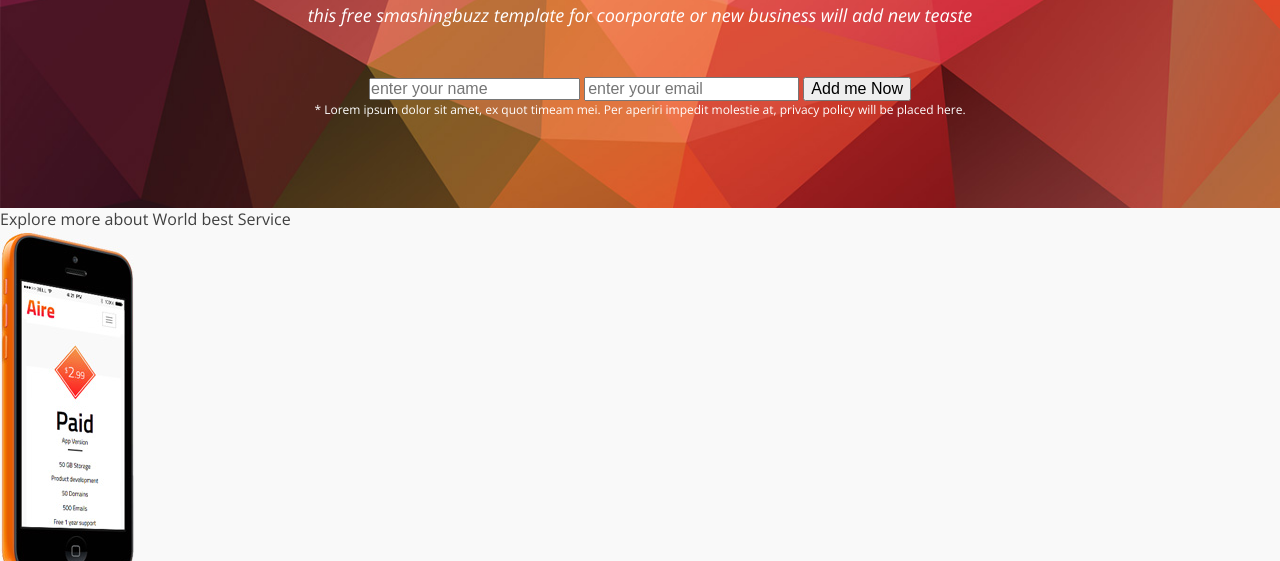
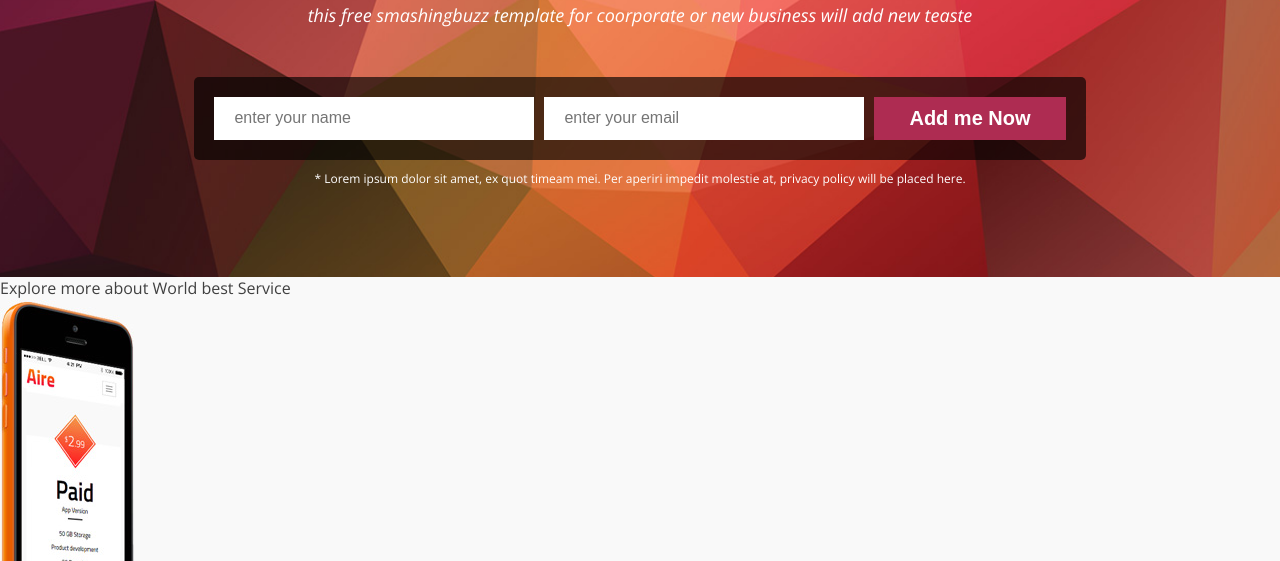
Before and after one commit to rudgy/Site1, a plain HTML site: page index.html in a window 1280 px wide. Shown: the part 239-800 px from the top of the page. Drawn offline with nearby package versions, Linux system fonts and the light colour scheme.

Commit message:
Форма
Стилизовал форму для подписки, внес правки в раметку.

```diff
--- a/index.html
+++ b/index.html
@@ -19,9 +19,8 @@
                     <input type="email" name="email" placeholder="enter your email">
                     <input type="submit" value="Add me Now">
                 </form>
-
-                <p>* Lorem ipsum dolor sit amet, ex quot timeam mei. Per aperiri impedit molestie at, privacy policy will be placed here.</p>
             </div>
+            <p>* Lorem ipsum dolor sit amet, ex quot timeam mei. Per aperiri impedit molestie at, privacy policy will be placed here.</p>
         </header>
 
         <section>
@@ -31,11 +30,13 @@
                 <p>Probatus cotidieque mea ad, eu ornatus percipit sententiae usu. Ei pri velit aeque, ne quaeque vivendum praesent sea. Ea quo modo saperet reprimique, in sed oporteat splendide, an per causae nonumes sensibus. Vis ullamcorper instructior te. Tempor corpora definitiones ne mea, in cum tale summo bonorum. Ea duo quem quodsi animal, et brute quodsi euripidis usu. Ei pri velit aeque, ne quaeque vivendum praesent sea. Ea quo modo saperet reprimique, in sed oporteat splendide, an per causae nonumes sensibus. Ea quo modo saperet reprimique, in sed oporteat splendide, an per causae nonumes sensibus.</p>
                 <p>Probatus cotidieque mea ad, eu ornatus percipit sententiae usu. Ei pri velit aeque, ne quaeque vivendum praesent sea. Ea quo modo saperet reprimique, in sed oporteat splendide, an per causae nonumes sensibus. Vis ullamcorper instructior te. Tempor corpora definitiones ne mea, in cum tale summo bonorum. Ea duo quem quodsi animal, et brute quodsi euripidis usu. Ei pri velit aeque, ne quaeque vivendum praesent sea. Ea quo modo saperet reprimique, in sed oporteat splendide, an per causae nonumes sensibus. Ea quo modo saperet reprimique, in sed oporteat splendide, an per causae nonumes sensibus.</p>
             </article>
-             <form action="" method="post">
+            <div class="subscribe">
+                <form action="" method="post">
                     <input type="text" name="name" placeholder="enter your name">
                     <input type="email" name="email" placeholder="enter your email">
                     <input type="submit" value="Add me Now">
                 </form>
+            </div>
         </section>
 
     </body>
--- a/style/style.css
+++ b/style/style.css
@@ -21,3 +21,38 @@ header h3{
 header p{
     font-size: 0.75em;
 }
+
+.subscribe{
+    background: rgba(0,0,0,0.65);
+    display: table;
+    padding: 20px;
+    margin: 0 auto 10px auto;
+    border-radius: 5px;
+}
+
+.subscribe input{
+    float: left;
+}
+
+.subscribe input[type="text"], .subscribe input[type="email"]{
+    padding:0;
+    border: none;
+    width: 320px;
+    margin-right: 10px;
+    font-family: 'Open Sans' sans-serif;
+    font-size: 1em;
+    padding: 12px 20px 13px 20px;
+    box-sizing: border-box;
+}
+
+.subscribe input[type="submit"]{
+    color: #fff;
+    font-style: bold;
+    background-color: #ae2c52;
+    border: none;
+    font-size: 1.25em;
+    font-family: 'Open Sans' serif;
+    font-weight: 700;
+    padding: 10px 35px;
+    cursor: pointer;
+}
```
